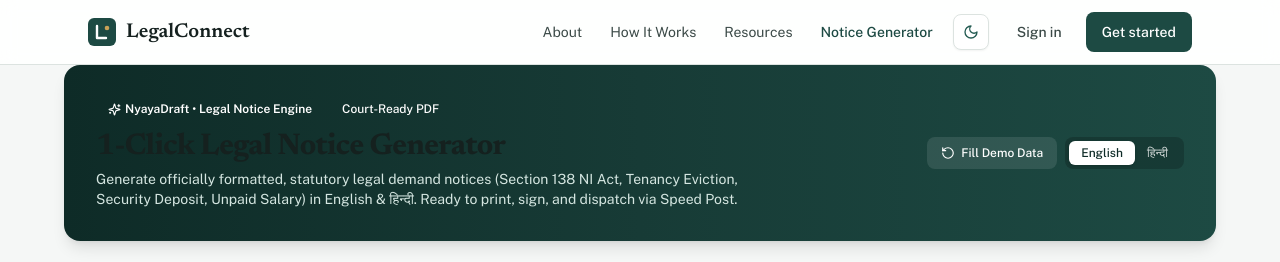
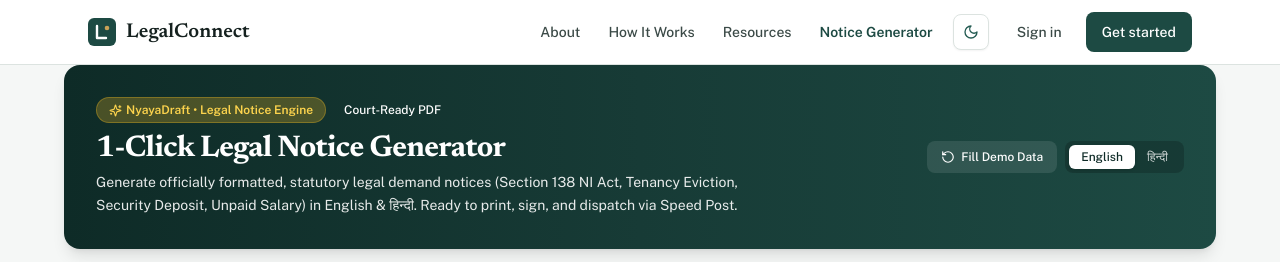
Before and after one commit to UJJWAL-7777/CapstoneFinal, a React (Vite) app in the folder legalconnect/frontend/: page /legal-notice in a window 1280 px wide. Shown: the top 262 px of the page. Built offline with nearby package versions, Linux system fonts and the light colour scheme; no server answers.

Commit message:
Fix navbar visibility in dark mode and make generator heading pure white across themes

```diff
--- a/legalconnect/frontend/src/index.css
+++ b/legalconnect/frontend/src/index.css
@@ -209,6 +209,11 @@
   html.dark .bg-white {
     background-color: var(--bg-surface) !important;
   }
+  html.dark header,
+  html.dark .bg-white\/90,
+  html.dark .bg-white\/95 {
+    background-color: rgba(11, 19, 17, 0.95) !important;
+  }
   html.dark .bg-paper {
     background-color: var(--bg-page) !important;
   }
--- a/legalconnect/frontend/src/layouts/PublicLayout.jsx
+++ b/legalconnect/frontend/src/layouts/PublicLayout.jsx
@@ -11,21 +11,21 @@
   return (
     <div className="flex min-h-screen flex-col bg-paper text-ink transition-colors duration-200">
       <PlatformBanners />
-      <header className="border-b border-line bg-white/90 backdrop-blur sticky top-0 z-30 transition-colors">
+      <header className="border-b border-line dark:border-[#233833] bg-white/95 dark:bg-[#0B1311]/95 backdrop-blur sticky top-0 z-30 transition-colors">
         <div className="mx-auto flex h-16 max-w-6xl items-center justify-between px-4 sm:px-6">
           <Logo />
           <nav className="flex items-center gap-1">
-            <Link to="/about" className="hidden sm:block px-3 py-2 text-sm text-ink-soft hover:text-ink transition-colors">About</Link>
-            <Link to="/how-it-works" className="hidden sm:block px-3 py-2 text-sm text-ink-soft hover:text-ink transition-colors">How It Works</Link>
-            <Link to="/legal-resources" className="hidden sm:block px-3 py-2 text-sm text-ink-soft hover:text-ink transition-colors">Resources</Link>
-            <Link to="/legal-notice" className="hidden sm:block px-3 py-2 text-sm font-medium text-chamber-700 hover:text-chamber-800 transition-colors">Notice Generator</Link>
+            <Link to="/about" className="hidden sm:block px-3 py-2 text-sm font-medium text-ink-soft hover:text-ink dark:text-[#CBDAD5] dark:hover:text-white transition-colors">About</Link>
+            <Link to="/how-it-works" className="hidden sm:block px-3 py-2 text-sm font-medium text-ink-soft hover:text-ink dark:text-[#CBDAD5] dark:hover:text-white transition-colors">How It Works</Link>
+            <Link to="/legal-resources" className="hidden sm:block px-3 py-2 text-sm font-medium text-ink-soft hover:text-ink dark:text-[#CBDAD5] dark:hover:text-white transition-colors">Resources</Link>
+            <Link to="/legal-notice" className="hidden sm:block px-3 py-2 text-sm font-semibold text-chamber-700 hover:text-chamber-800 dark:text-emerald-400 dark:hover:text-emerald-300 transition-colors">Notice Generator</Link>
             <ThemeToggle className="ml-1" />
             <div className="ml-2 flex items-center gap-2">
               {isAuthenticated ? (
                 <Button to={ROLE_HOME[user.role]}>Go to dashboard</Button>
               ) : (
                 <>
-                  <Button to="/login" variant="ghost">Sign in</Button>
+                  <Button to="/login" variant="ghost" className="text-ink dark:text-[#E2ECE8] hover:bg-paper dark:hover:bg-[#182824]">Sign in</Button>
                   <Button to="/register">Get started</Button>
                 </>
               )}
--- a/legalconnect/frontend/src/pages/client/LegalNoticeGenerator.jsx
+++ b/legalconnect/frontend/src/pages/client/LegalNoticeGenerator.jsx
@@ -386,13 +386,15 @@
         <div className="flex flex-col md:flex-row md:items-center md:justify-between gap-4">
           <div>
             <div className="flex items-center gap-2 mb-2">
-              <span className="inline-flex items-center gap-1 rounded-full bg-gold-400/20 px-3 py-1 text-xs font-semibold text-gold-300">
+              <span className="inline-flex items-center gap-1 rounded-full bg-amber-400/25 px-3 py-1 text-xs font-semibold text-amber-300 border border-amber-400/30">
                 <Sparkles size={13} /> NyayaDraft • Legal Notice Engine
               </span>
               <Badge variant="emerald">Court-Ready PDF</Badge>
             </div>
-            <h1 className="text-2xl sm:text-3xl font-bold font-serif">1-Click Legal Notice Generator</h1>
-            <p className="mt-1 text-sm text-chamber-100 max-w-2xl">
+            <h1 className="text-2xl sm:text-3xl font-bold font-serif !text-white text-white" style={{ color: '#FFFFFF' }}>
+              1-Click Legal Notice Generator
+            </h1>
+            <p className="mt-1 text-sm text-white/90 max-w-2xl leading-relaxed">
               Generate officially formatted, statutory legal demand notices (Section 138 NI Act, Tenancy Eviction,
               Security Deposit, Unpaid Salary) in English & हिन्दी. Ready to print, sign, and dispatch via Speed Post.
             </p>
```
